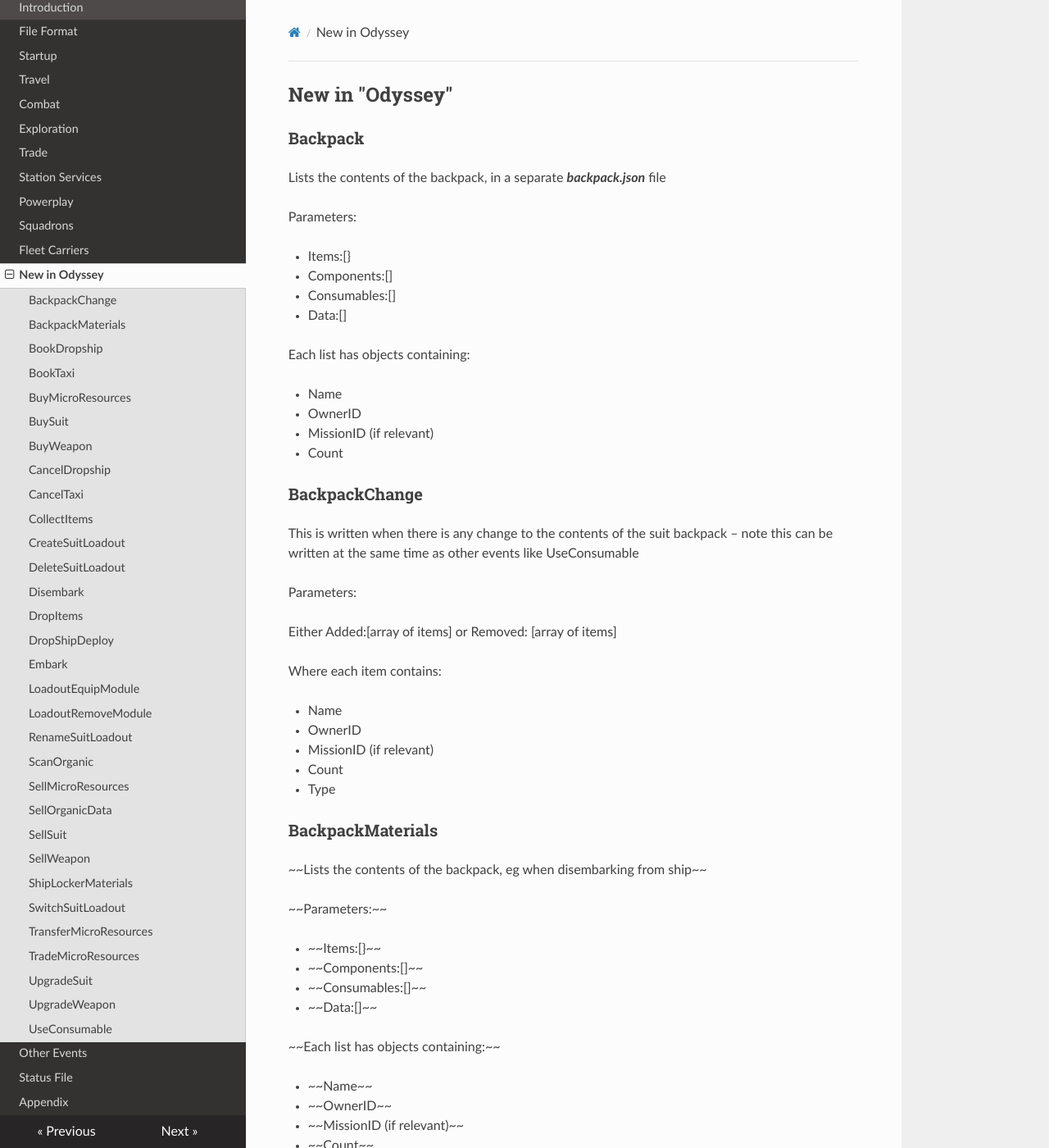
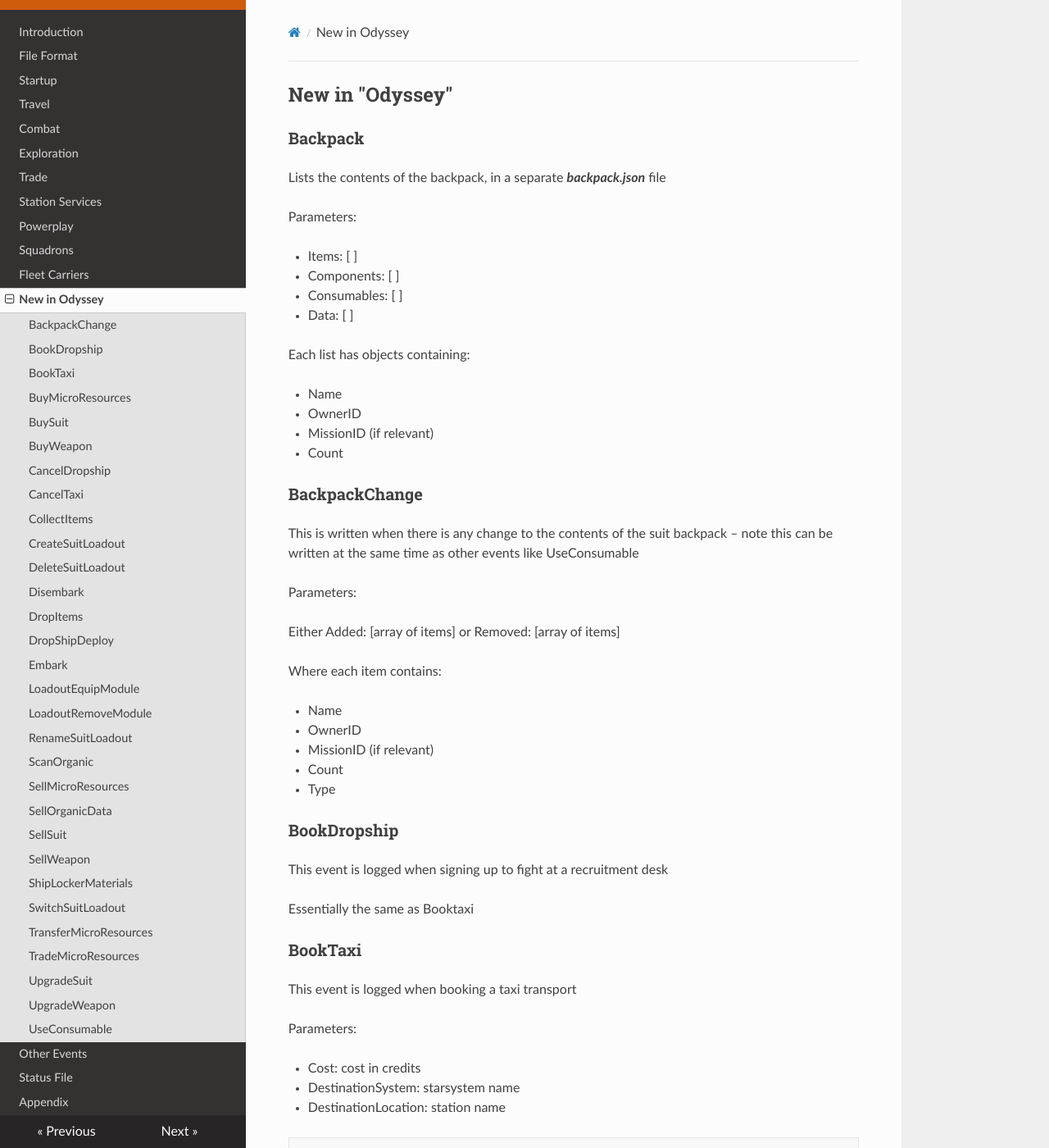
Before and after one commit to Lombra/elite-api-docs, an MkDocs documentation site: the page built from docs/New in Odyssey.md, in a window 1280 px wide and 1400 px high. Shown: the whole window at 82% size. Built offline with MkDocs 1.6.1, drawn with Linux system fonts in a browser that asks for light colours; nearby versions of some CDN libraries; old or Windows-style settings are respelled for this version of MkDocs; some of the changed text lies outside the part shown.

Commit message:
Minor formatting fixes.

````diff
--- a/docs/New in Odyssey.md
+++ b/docs/New in Odyssey.md
@@ -6,10 +6,10 @@
 
 Parameters:
 
-- Items:[}
-- Components:[]
-- Consumables:[]
-- Data:[]
+- Items: [ ]
+- Components: [ ]
+- Consumables: [ ]
+- Data: [ ]
 
 
 Each list has objects containing:
@@ -26,7 +26,7 @@
 
 Parameters:
 
-Either Added:[array of items] or Removed: [array of items]
+Either Added: [array of items] or Removed: [array of items]
 
 Where each item contains:
 
@@ -35,26 +35,6 @@
 - MissionID (if relevant)
 - Count
 - Type
-
-
-### BackpackMaterials
-
-~~Lists the contents of the backpack, eg when disembarking from ship~~
-
-~~Parameters:~~
-
-- ~~Items:[}~~
-- ~~Components:[]~~
-- ~~Consumables:[]~~
-- ~~Data:[]~~
-
-
-~~Each list has objects containing:~~
-
-- ~~Name~~
-- ~~OwnerID~~
-- ~~MissionID (if relevant)~~
-- ~~Count~~
 
 
 ### BookDropship
@@ -97,7 +77,15 @@
 - MarketID
 
 
-Category can be one of: Encoded, Raw, Manufactured, Item, Component, Data, Consumable
+Category can be one of:
+
+- Encoded
+- Raw
+- Manufactured
+- Item
+- Component
+- Data
+- Consumable
 
 ```
 {
@@ -243,7 +231,6 @@
 - StationName (if at a station)
 - StationType
 - MarketID
--
 
 
 ```
@@ -362,7 +349,7 @@
 
 Parameters:
 
-- ScanType: Log,, Sample, or Analyse
+- ScanType: Log, Sample, or Analyse
 - Genus
 - Species
 - SystemAddress
@@ -487,10 +474,10 @@
 
 Parameters:
 
-- Items:[}
-- Components:[]
-- Consumables:[]
-- Data:[]
+- Items: [ ]
+- Components: [ ]
+- Consumables: [ ]
+- Data: [ ]
 
 
 Each list has objects containing:
````
Also changed, not shown: other parts of docs/New in Odyssey.md (+1 -1 lines).
